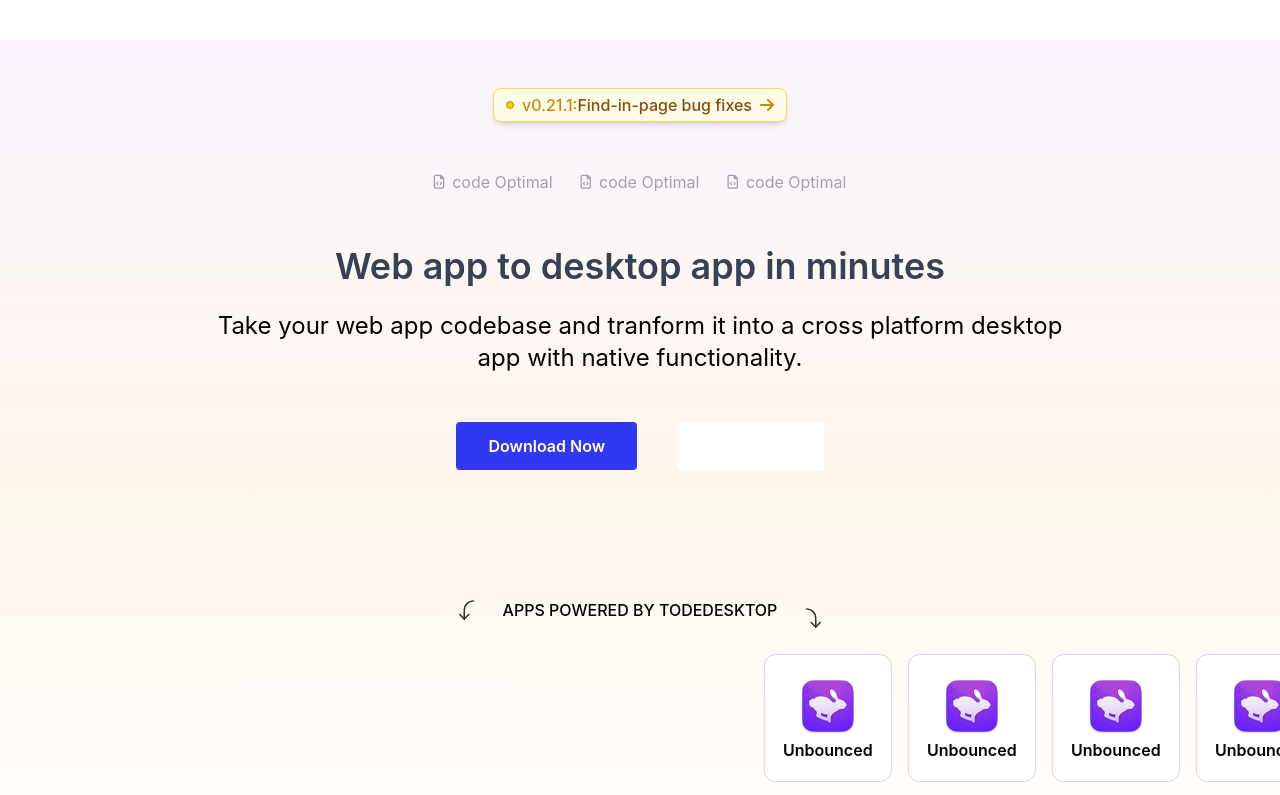
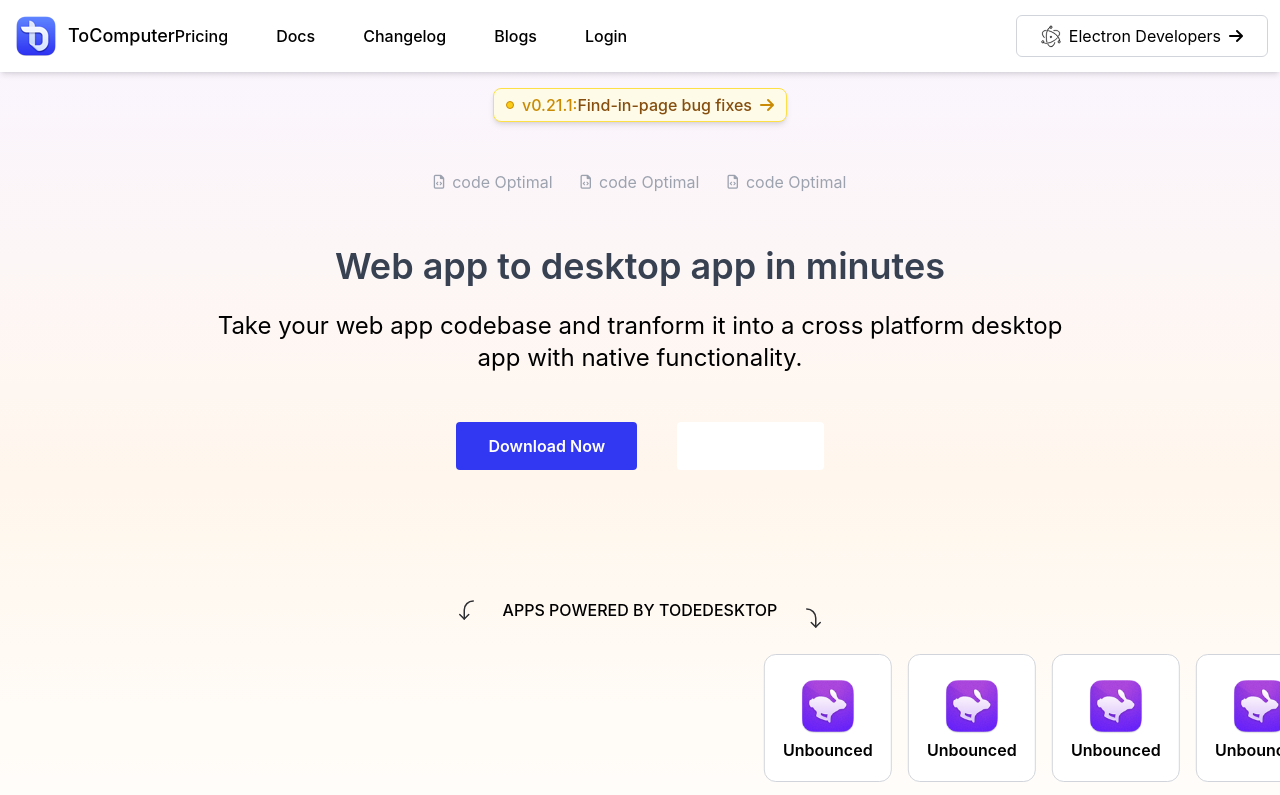
Before and after one commit to AnkitKUmar432/Tailwind-page-landing, a website: page index.html in a window 1280 px wide. Shown: the top 795 px of the page. Drawn offline with Linux system fonts and the light colour scheme.

Commit message:
added navbar

```diff
--- a/index.html
+++ b/index.html
@@ -12,7 +12,7 @@
 <body class="overflow-x-hidden">
     <!-- Navbar -->
 
-    <!-- <nav class="p-3 flex bg-white justify-between items-center fixed top-0 left-0 right-0 z-20 shadow-md">
+    <nav class="p-3 flex bg-white justify-between items-center fixed top-0 left-0 right-0 z-20 shadow-md">
         <a href="#" id="brand" class="flex gap-2 items-center">
             <img src="./image/asset 0.png" alt="">
             <span class="text-lg font-medium font-display">ToComputer</span>
@@ -63,7 +63,7 @@
             </button>
         </div>
 
-    </nav> -->
+    </nav>
     <main class="mt-10">
 
         <!-- Hero Section -->
```
